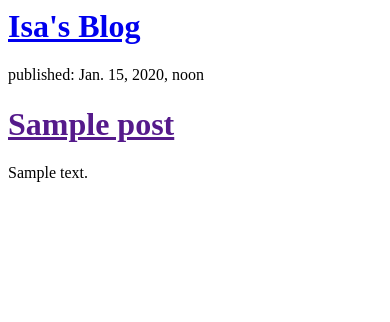
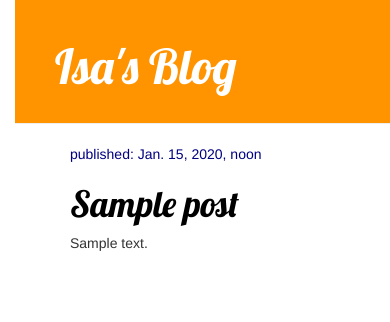
Before and after one commit to IsabelaWana/my-first-blog, a Django app: template blog/templates/blog/post_list.html in a window 390 px wide. Shown: the top 322 px of the page. Run offline with Django 3.2, Linux system fonts and the light colour scheme; the template is opened without the code that fills it: values that come from a table or form of the project are taken from there, others are empty; tables that the repository leaves empty hold one stand-in row (values such as "Sample post"); some libraries are stand-ins or nearby versions.

Commit message:
Made it pretty

```diff
--- /dev/null
+++ b/blog/static/css/blog.css
@@ -0,0 +1,54 @@
+h1 a {
+    color: #FCA205;
+    font-family: 'Lobster';
+}
+body {
+    padding-left: 15px;
+}
+
+.page-header {
+    background-color: #ff9400;
+    margin-top: 0;
+    padding: 20px 20px 20px 40px;
+}
+
+.page-header h1, .page-header h1 a, .page-header h1 a:visited, .page-header h1 a:active {
+    color: #ffffff;
+    font-size: 36pt;
+    text-decoration: none;
+}
+
+.content {
+    margin-left: 40px;
+}
+
+h1, h2, h3, h4 {
+    font-family: 'Lobster', cursive;
+}
+
+.date {
+    color: #000080;
+}
+
+.save {
+    float: right;
+}
+
+.post-form textarea, .post-form input {
+    width: 100%;
+}
+
+.top-menu, .top-menu:hover, .top-menu:visited {
+    color: #ffffff;
+    float: right;
+    font-size: 26pt;
+    margin-right: 20px;
+}
+
+.post {
+    margin-bottom: 70px;
+}
+
+.post h1 a, .post h1 a:visited {
+    color: #000000;
+}
--- /dev/null
+++ b/blog/templates/blog/base.html
@@ -0,0 +1,23 @@
+{% load static %}
+<html>
+    <head>
+        <title>Isa's blog</title>
+        <link rel="stylesheet" href="//maxcdn.bootstrapcdn.com/bootstrap/3.2.0/css/bootstrap.min.css">
+        <link rel="stylesheet" href="//maxcdn.bootstrapcdn.com/bootstrap/3.2.0/css/bootstrap-theme.min.css">
+        <link href="//fonts.googleapis.com/css?family=Lobster&subset=latin,latin-ext" rel="stylesheet" type="text/css">
+        <link rel="stylesheet" href="{% static 'css/blog.css' %}">
+    </head>
+    <body>
+        <div class="page-header">
+            <h1><a href="/">Isa's Blog</a></h1>
+        </div>
+        <div class="content container">
+            <div class="row">
+                <div class="col-md-8">
+                {% block content %}
+                {% endblock %}
+                </div>
+            </div>
+        </div>
+    </body>
+  </html>
--- a/blog/templates/blog/post_list.html
+++ b/blog/templates/blog/post_list.html
@@ -1,29 +1,12 @@
-<html>
-    <head>
-        <title>Isa's blog</title>
-    </head>
-    <body>
-        <div>
-            <h1><a href="/">Isa's Blog</a></h1>
-        </div>
-
-        <!--<div>
-            <p>published: 14.06.2014, 12:14</p>
-            <h2><a href="">My first post</a></h2>
-            <p>Aenean eu leo quam. Pellentesque ornare sem lacinia quam venenatis vestibulum. Donec id elit non mi porta gravida at eget metus. Fusce dapibus, tellus ac cursus commodo, tortor mauris condimentum nibh, ut fermentum massa justo sit amet risus.</p>
-        </div>
-
-        <div>
-            <p>published: 14.06.2014, 12:14</p>
-            <h2><a href="">My second post</a></h2>
-            <p>Aenean eu leo quam. Pellentesque ornare sem lacinia quam venenatis vestibulum. Donec id elit non mi porta gravida at eget metus. Fusce dapibus, tellus ac cursus commodo, tortor mauris condimentum nibh, ut f.</p>
-        </div> -->
-        {% for post in posts %}
-        <div>
-          <p>published: {{ post.published_date }}</p>
-          <h1><a href="">{{ post.title }}</a></h1>
-          <p>{{ post.text|linebreaksbr }}</p>
-        </div>
-        {% endfor %}
-    </body>
-</html>
+{% extends 'blog/base.html' %}
+{% block content %}
+            {% for post in posts %}
+                <div class="post">
+                    <div class="date">
+                        <p>published: {{ post.published_date }}</p>
+                    </div>
+                    <h1><a href="">{{ post.title }}</a></h1>
+                    <p>{{ post.text|linebreaksbr }}</p>
+                </div>
+            {% endfor %}
+{% endblock %}
```
